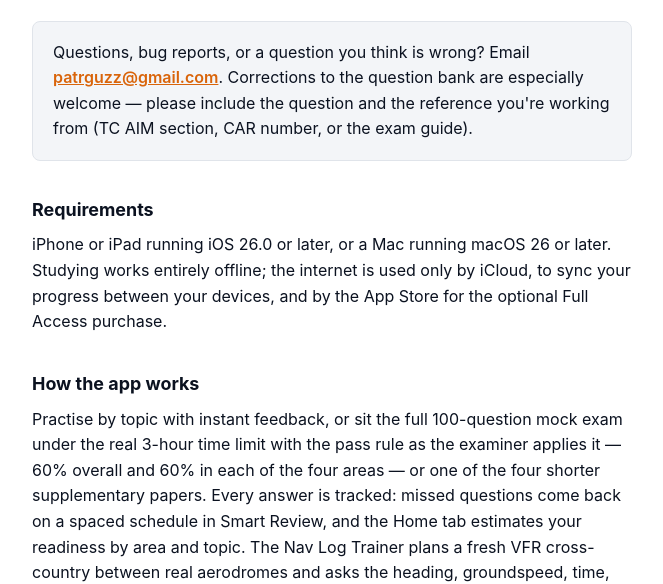
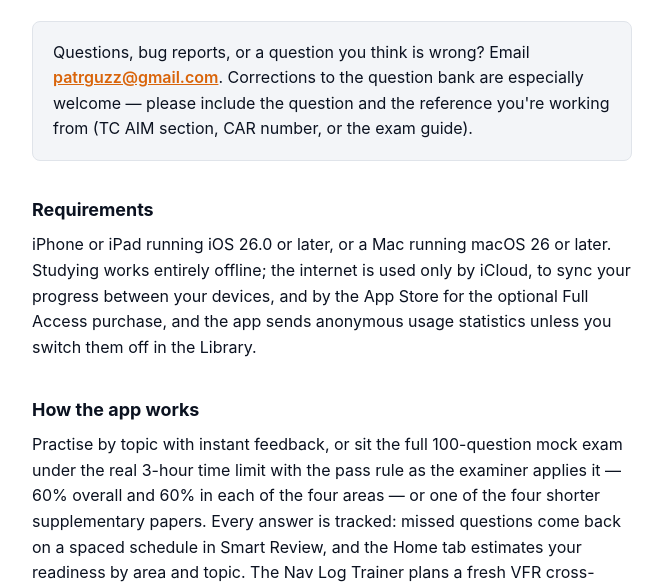
Before and after one commit to PatrickRodriguz2/ppl-prep, a plain HTML site: page support.html in a window 1280 px wide. Shown: the part 219-803 px from the top of the page, without its empty margins (308-971 px from the left). Drawn offline with Linux system fonts and the light colour scheme.

Commit message:
PPL Prep 1.3.6: support.html

```diff
--- a/support.html
+++ b/support.html
@@ -46,7 +46,7 @@
   </div>
 
   <h2>Requirements</h2>
-  <p>iPhone or iPad running iOS 26.0 or later, or a Mac running macOS 26 or later. Studying works entirely offline; the internet is used only by iCloud, to sync your progress between your devices, and by the App Store for the optional Full Access purchase.</p>
+  <p>iPhone or iPad running iOS 26.0 or later, or a Mac running macOS 26 or later. Studying works entirely offline; the internet is used only by iCloud, to sync your progress between your devices, and by the App Store for the optional Full Access purchase, and the app sends anonymous usage statistics unless you switch them off in the Library.</p>
 
   <h2>How the app works</h2>
   <p>Practise by topic with instant feedback, or sit the full 100-question mock exam under the real 3-hour time limit with the pass rule as the examiner applies it — 60% overall and 60% in each of the four areas — or one of the four shorter supplementary papers. Every answer is tracked: missed questions come back on a spaced schedule in Smart Review, and the Home tab estimates your readiness by area and topic. The Nav Log Trainer plans a fresh VFR cross-country between real aerodromes and asks the heading, groundspeed, time, fuel and compass questions computed from it; the Loading Sheet Trainer generates a weight-and-balance problem; the METAR &amp; TAF Trainer generates a weather report and forecast to decode; and the Calculation Drills generate density altitude, time-speed-distance, fuel, time zone, crosswind and similar problems with worked solutions.</p>
```
